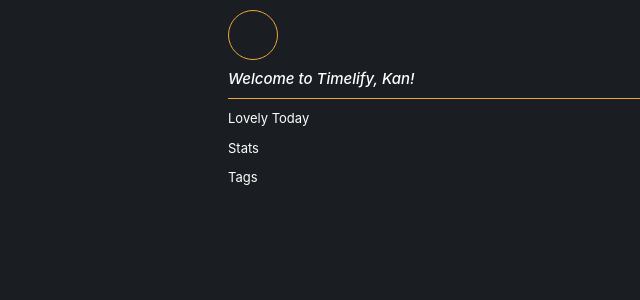
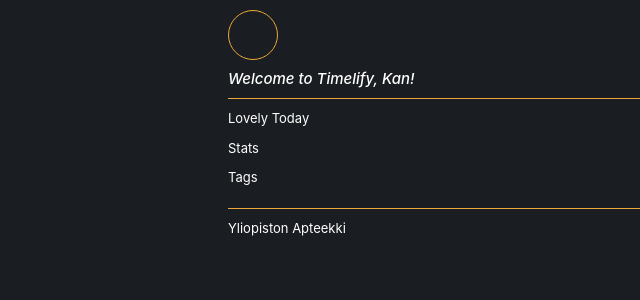
Before and after one commit to counterall/tracking-time, a React (Create React App) app: page / in a window 1280 px wide. Shown: the top 300 px of the page, without its empty margins (28-668 px from the left). Built offline with nearby package versions, Linux system fonts and the light colour scheme.

Commit message:
Add projects block on menu view and also add basic project view

```diff
--- a/src/TrackApp.js
+++ b/src/TrackApp.js
@@ -2,6 +2,7 @@
 import { Switch, Route } from "react-router-dom";
 import Today from "./route/Today";
 import Menu from "./route/Menu";
+import Project from "./route/Project";
 import 'bootstrap/dist/css/bootstrap.min.css';
 import './style/trackapp.scss';
 
@@ -13,7 +14,9 @@
           <Today />
         </Route>
 
-        <Route path="/">
+        <Route path="/project/:id" component={ Project } />
+
+        <Route exact path="/">
           <Menu />
         </Route>
       </Switch>
--- a/src/components/menu/Projects.js
+++ b/src/components/menu/Projects.js
@@ -0,0 +1,20 @@
+import React from "react";
+import { Link } from "react-router-dom";
+import "../../style/modules/menu/_projects.scss";
+
+function Projects(props) {
+
+    return (
+        <div className="menu-view__projects">
+            {
+                props.list.map(project => {
+                    const path = `/project/${project.id}`;
+                return <Link key={project.id} to={path} className="project-entry">{project.name}</Link>
+                })
+            }
+        </div>
+    );
+
+}
+
+export default Projects;
--- a/src/helpers/idbCRUD.js
+++ b/src/helpers/idbCRUD.js
@@ -32,8 +32,6 @@
 
     const getActiveTask = async () => await idb.tasks.where({active: 1}).first() || {};
 
-    const getActiveProject = async () => await idb.projects.where({active: 1}).first() || {};
-
     const getTaskListOfToday = async () => {
         const activeProject = await getActiveProject();
         const today = getTodayTag();
@@ -43,7 +41,7 @@
     const createProject = projectName => {
         return idb.projects.where({name: projectName}).count().then(c => {
             if(c === 0) {
-                return idb.projects.add({name: projectName, active: 1});
+                return idb.projects.add({name: projectName, active: 1, created_at: getTodayTag()});
             } else {
                 console.log(`Project '${projectName}' already exists`);
                 return getActiveProject().then(activeProject => Promise.resolve(activeProject.id));
@@ -52,6 +50,10 @@
             console.log("Failed to create new project: " + e);
         });
     }
+
+    const getActiveProject = async () => await idb.projects.where({active: 1}).first() || {};
+
+    const getProjectList = () => idb.projects.toCollection().toArray();
 
     const getTodayTag = () => {
         const today = new Date();
@@ -69,7 +71,8 @@
         getActiveTask: getActiveTask,
         getTaskListOfToday: getTaskListOfToday,
         createProject: createProject,
-        getActiveProject: getActiveProject
+        getActiveProject: getActiveProject,
+        getProjectList: getProjectList
     }
 
 }
--- a/src/route/Menu.js
+++ b/src/route/Menu.js
@@ -1,23 +1,43 @@
-import React, { useState } from "react";
+import React, { PureComponent } from "react";
+import idbCRUD from "../helpers/idbCRUD";
 import User from "../components/menu/User";
 import Separator from "../components/menu/Separator";
 import Main from "../components/menu/Main";
 import Avatar from "../images/avatar.png";
+import Projects from "../components/menu/Projects";
 
 
-function Menu(props) {
-    const user = {
+
+class Menu extends PureComponent {
+
+    constructor(props) {
+        super(props);
+        this.state = {
+            user: {
                 name: "Kan",
                 avatar: Avatar
+            },
+            projects: []
+        }
     }
 
+    componentDidMount() {
+        idbCRUD.getProjectList().then((list) => {
+            this.setState({projects: list});
+        });
+    }
+
+    render() {
         return (
             <div className="menu-view">
-            <User {...user} />
+                <User {...this.state.user} />
                 <Separator />
                 <Main />
+                <Separator />
+                <Projects list={this.state.projects} />
             </div>
         );
     }
+}
 
 export default Menu;
--- /dev/null
+++ b/src/route/Project.js
@@ -0,0 +1,13 @@
+import React, { useState } from "react";
+
+function Project(props) {
+    const projectID = props.match.params.id;
+
+    return (
+        <div className="project-view">
+            Project ID is <b>{projectID}</b>
+        </div>
+    );
+}
+
+export default Project;
--- /dev/null
+++ b/src/style/modules/menu/_projects.scss
@@ -0,0 +1,12 @@
+.menu-view {
+    &__projects {
+        display: flex;
+        flex-flow: column nowrap;
+
+        & > a {
+            color: #fff;
+            font-size: 1.3rem;
+            margin-bottom: 10px;
+        }
+    }
+}
```
Lines whose indentation alone changed are shown as unchanged.
